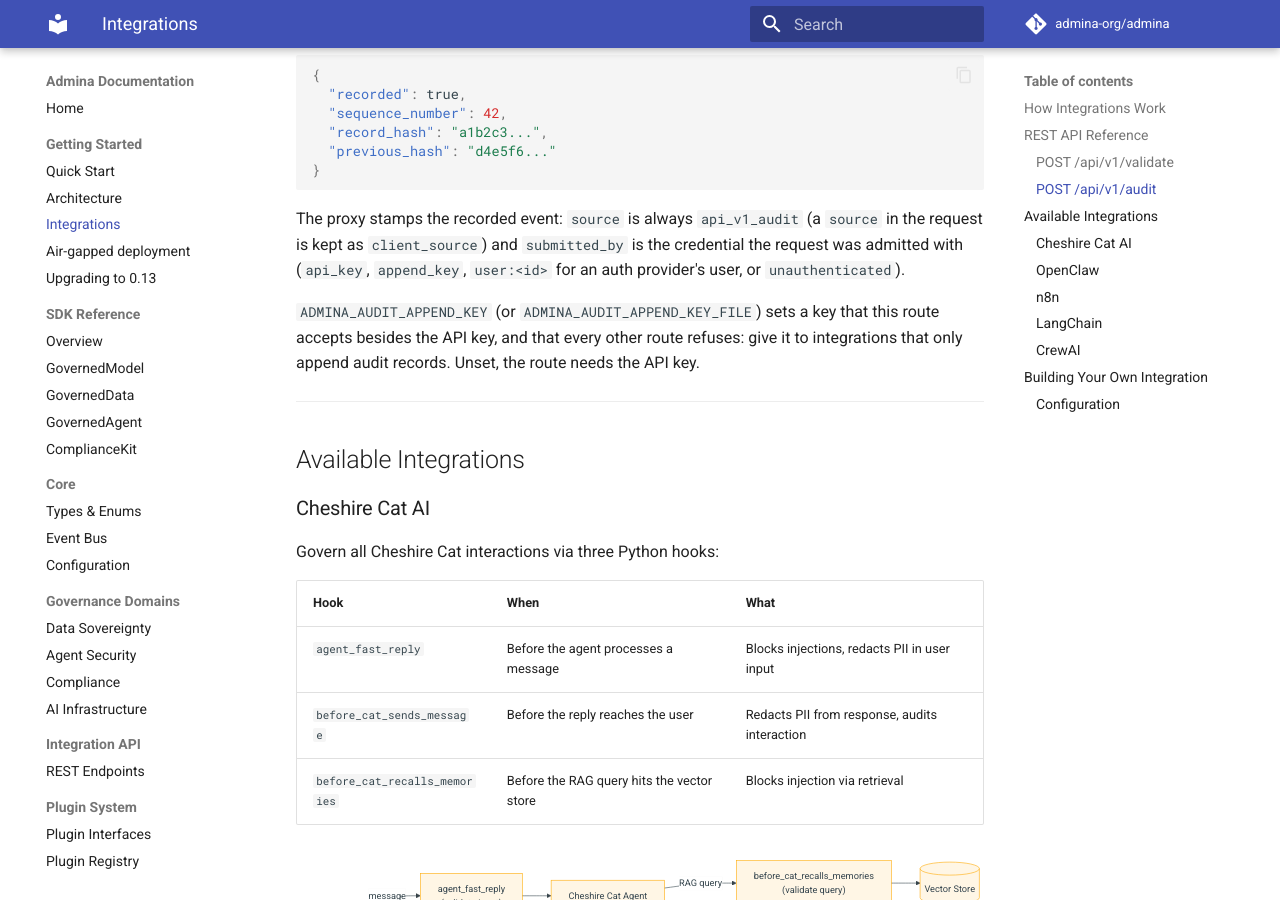
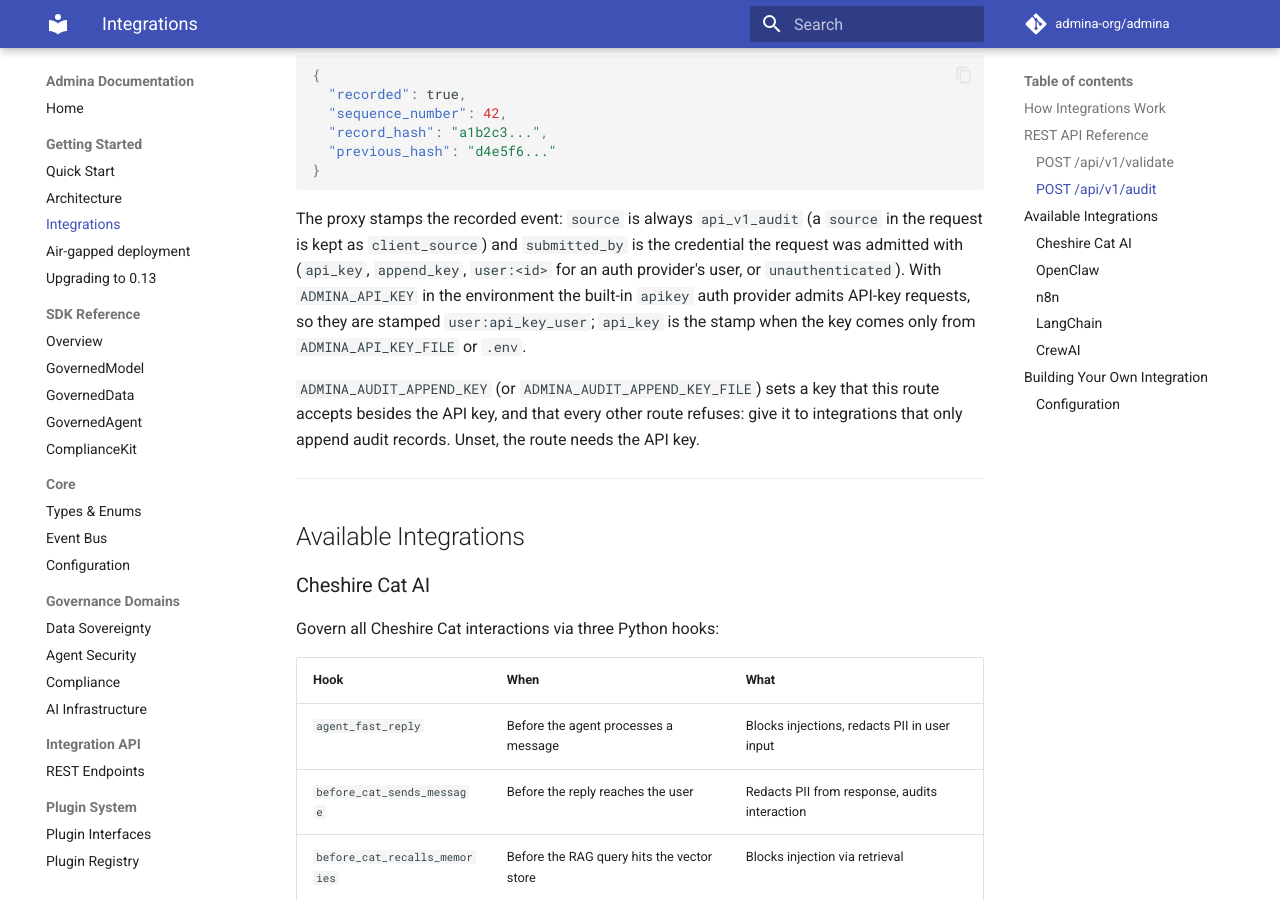
Before and after one commit to admina-org/admina, an MkDocs documentation site: the page built from docs/guides/integrations.md, in a window 1280 px wide and 900 px high, scrolled down 2107 px. Built offline with MkDocs 1.6.1 and Material for MkDocs 9.7.7, drawn with Linux system fonts in a browser that asks for light colours; comment, search, counter and statistics services are not loaded.

Commit message:
docs(readme): document the apikey provider source, ruleset hash and forensic key
- the apikey provider reads ADMINA_API_KEY from the environment; a key from
  ADMINA_API_KEY_FILE or .env is checked by the auth middleware
- submitted_by stamps of API-key requests
- the gateway depth block needs the firewall; /api/v1/validate is not affected
- ruleset hashes change with every release
- a store with signed records started without its key (0.13.1 behaviour)

```diff
--- a/docs/guides/integrations.md
+++ b/docs/guides/integrations.md
@@ -91,7 +91,10 @@
 The proxy stamps the recorded event: `source` is always `api_v1_audit` (a
 `source` in the request is kept as `client_source`) and `submitted_by` is
 the credential the request was admitted with (`api_key`, `append_key`,
-`user:<id>` for an auth provider's user, or `unauthenticated`).
+`user:<id>` for an auth provider's user, or `unauthenticated`). With
+`ADMINA_API_KEY` in the environment the built-in `apikey` auth provider
+admits API-key requests, so they are stamped `user:api_key_user`; `api_key`
+is the stamp when the key comes only from `ADMINA_API_KEY_FILE` or `.env`.
 
 `ADMINA_AUDIT_APPEND_KEY` (or `ADMINA_AUDIT_APPEND_KEY_FILE`) sets a key
 that this route accepts besides the API key, and that every other route
```
Also changed, not shown: README.md (+28 -10 lines), docs/api/plugins-builtin.md (+6 -0 lines).
